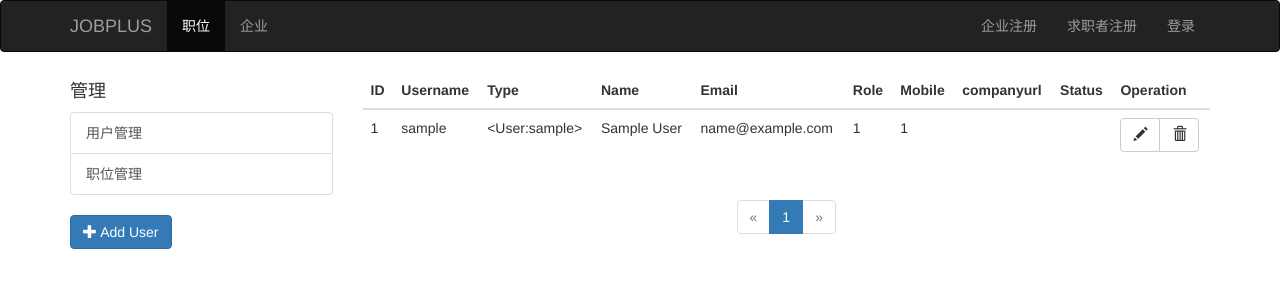
After one commit to teawithme/jobplus6-11, a Flask app: template jobplus/templates/admin/users.html in a window 1280 px wide. The commit adds this page. Shown: the top 300 px of the page. Run offline with Flask 2, Linux system fonts and the light colour scheme; the template is opened without the code that fills it: values that come from a table or form of the project are taken from there, others are empty; tables that the repository leaves empty hold one stand-in row (values such as "Sample post"); some libraries are stand-ins or nearby versions.

Commit message:
实现用户管理页面 (#55)
* save temparely on git

* fix #52 实现用户管理页面

```diff
--- a/jobplus/templates/admin/admin_base.html
+++ b/jobplus/templates/admin/admin_base.html
@@ -7,7 +7,7 @@
     <div class='col-md-3'>
         <h4>管理</h4>
         <div class='list-group'>
-            <a href="#" class='list-group-item'>用户管理</a>
+            <a href="{{ url_for('admin.users') }}" class='list-group-item'>用户管理</a>
             <a href="#" class="list-group-item">职位管理</a>
         </div>
 
--- /dev/null
+++ b/jobplus/templates/admin/users.html
@@ -0,0 +1,57 @@
+{% extends 'admin/admin_base.html' %}
+{% from 'macros.html' import render_pagination %}
+
+{% block title %}User manage{% endblock %}
+
+{% block operation %}
+<a href="#" type='button' class='btn btn-primary'>
+    <span class='glyphicon glyphicon-plus' aria-hidden='true'></span>
+    Add User
+</a>
+{% endblock %}
+
+{% block admin %}
+<table class="table">
+    <thead>
+        <tr>
+            <th>ID</th>
+            <th>Username</th>
+            <th>Type</th>
+            <th>Name</th>
+            <th>Email</th>
+            <th>Role</th>
+            <th>Mobile</th>
+            <th>companyurl</th>
+            <th>Status</th>
+            <th>Operation</th>
+        </tr>
+    <tbody>
+        {% for user in pagination.items %}
+        <tr>
+            <td>{{ user.id }}</td>
+            <td>{{ user.username }}</td>
+            <td>{% if user.is_company %}{{ Company }}{% else %}{{ User }}{% endif %}</td>
+            <td>{{ user.name }}</td>
+            <td>{{ user.email }}</td>
+            <td>{{ user.role }}</td>
+            <td>{{ user.mobile }}</td>
+            <td>{% if user.is_company %}{{ user.company_detail.url }}{% else %}{{ '' }}{% endif %}</td>
+            <td>
+            <td>
+                <div class="btn-group" role="group">
+                    <a href="#" type='button' class="btn btn-default">
+                        <span class='glyphicon glyphicon-pencil' aria-hidden='true'></span>
+                    </a>
+                    <a href="#" type='button' class='btn btn-default' onclick="confirm('Are you sure to delete this user?')">
+                        <span class="glyphicon glyphicon-trash" aria-hidden='true'></span>
+                    </a>
+                </div>
+            </td>
+        </tr>
+        {% endfor %}
+    </tbody>
+</thead>
+</table>
+{{ render_pagination(pagination, 'admin.users') }}
+{% endblock %}
+        </tr>
```
Also changed, not shown: jobplus/handlers/admin.py (+12 -1 lines), jobplus/handlers/company.py (+9 -5 lines).
